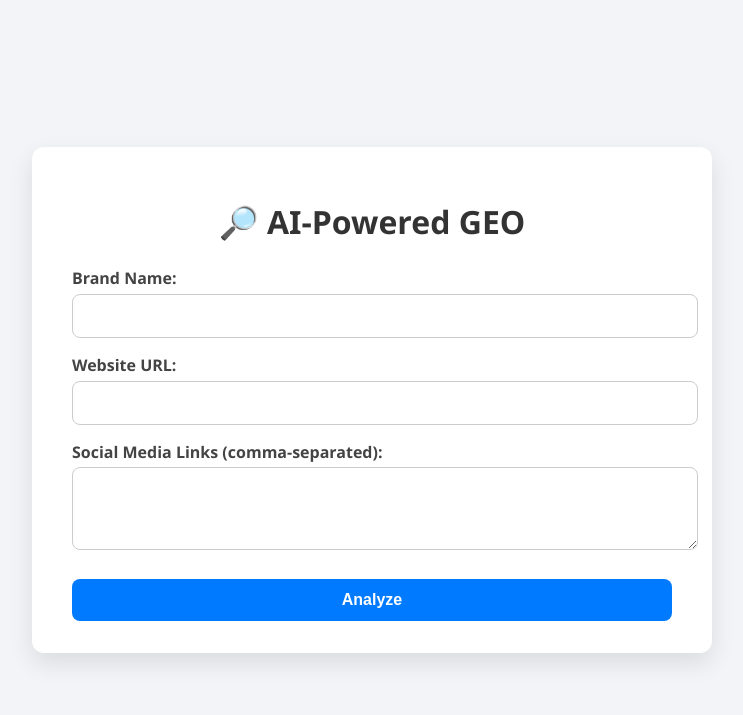
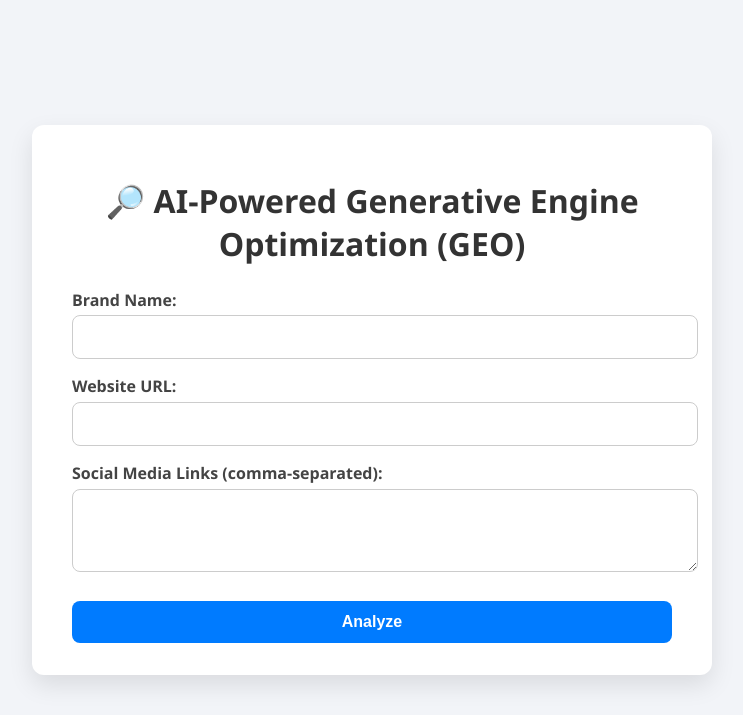
Before and after one commit to Soussi-Aymen/AI-Search-Hackathon, a Flask app: page / in a window 1280 px wide. Shown: the top 715 px of the page, without its empty margins (268-1011 px from the left). Run offline with Flask 3, Linux system fonts and the light colour scheme.

Commit message:
update title

```diff
--- a/templates/index.html
+++ b/templates/index.html
@@ -3,7 +3,7 @@
 <head>
   <meta charset="UTF-8" />
   <meta name="viewport" content="width=device-width, initial-scale=1.0"/>
-  <title>AI-Powered GEO</title>
+  <title>AI-Powered Generative Engine Optimization (GEO)</title>
   <style>
     body {
       font-family: 'Segoe UI', Tahoma, Geneva, Verdana, sans-serif;
@@ -76,7 +76,7 @@
 </head>
 <body>
   <div class="container">
-    <h1>🔎 AI-Powered GEO</h1>
+    <h1>🔎 AI-Powered Generative Engine Optimization (GEO)</h1>
     <form method="POST">
       <label for="brand">Brand Name:</label>
       <input type="text" name="brand" id="brand" required />
```
